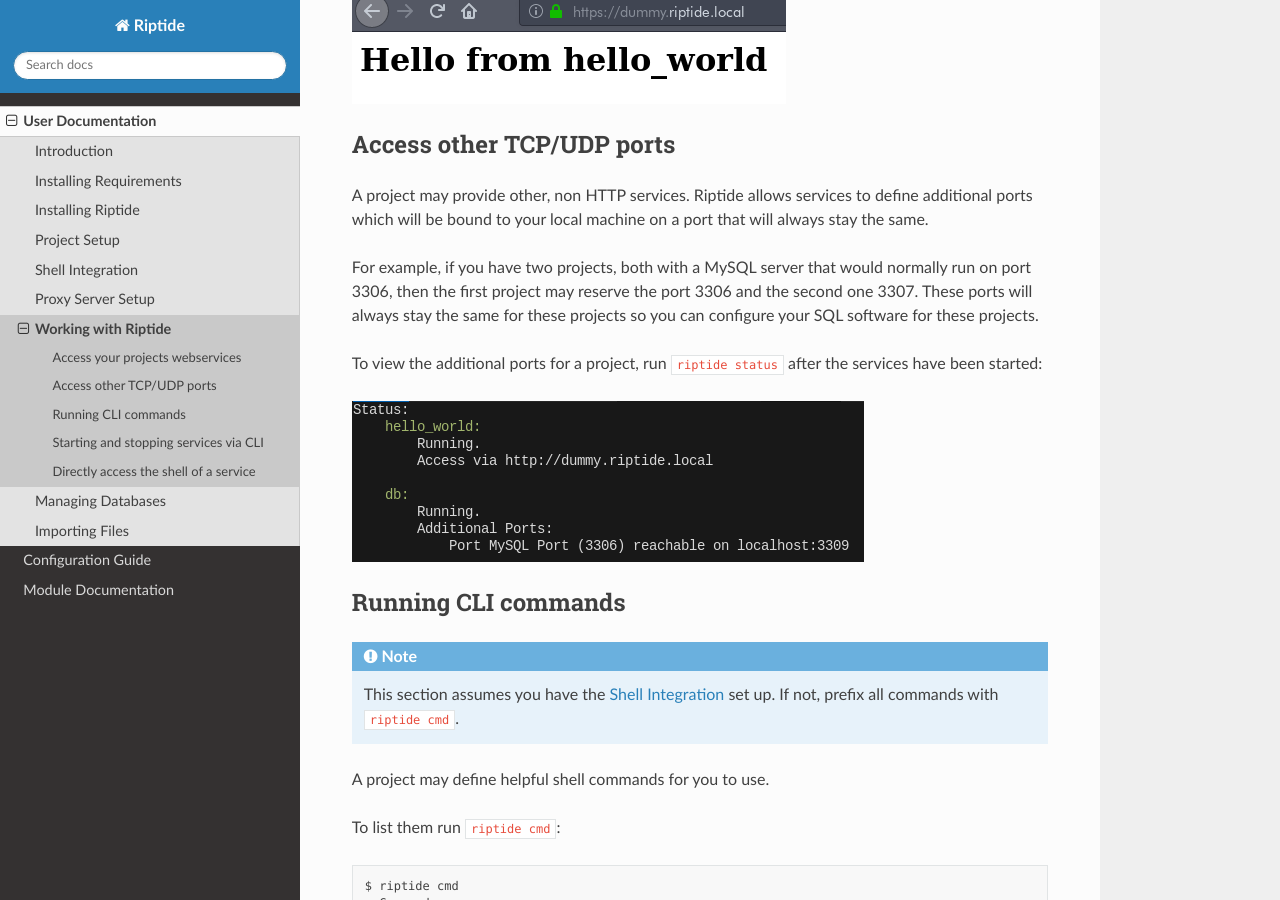
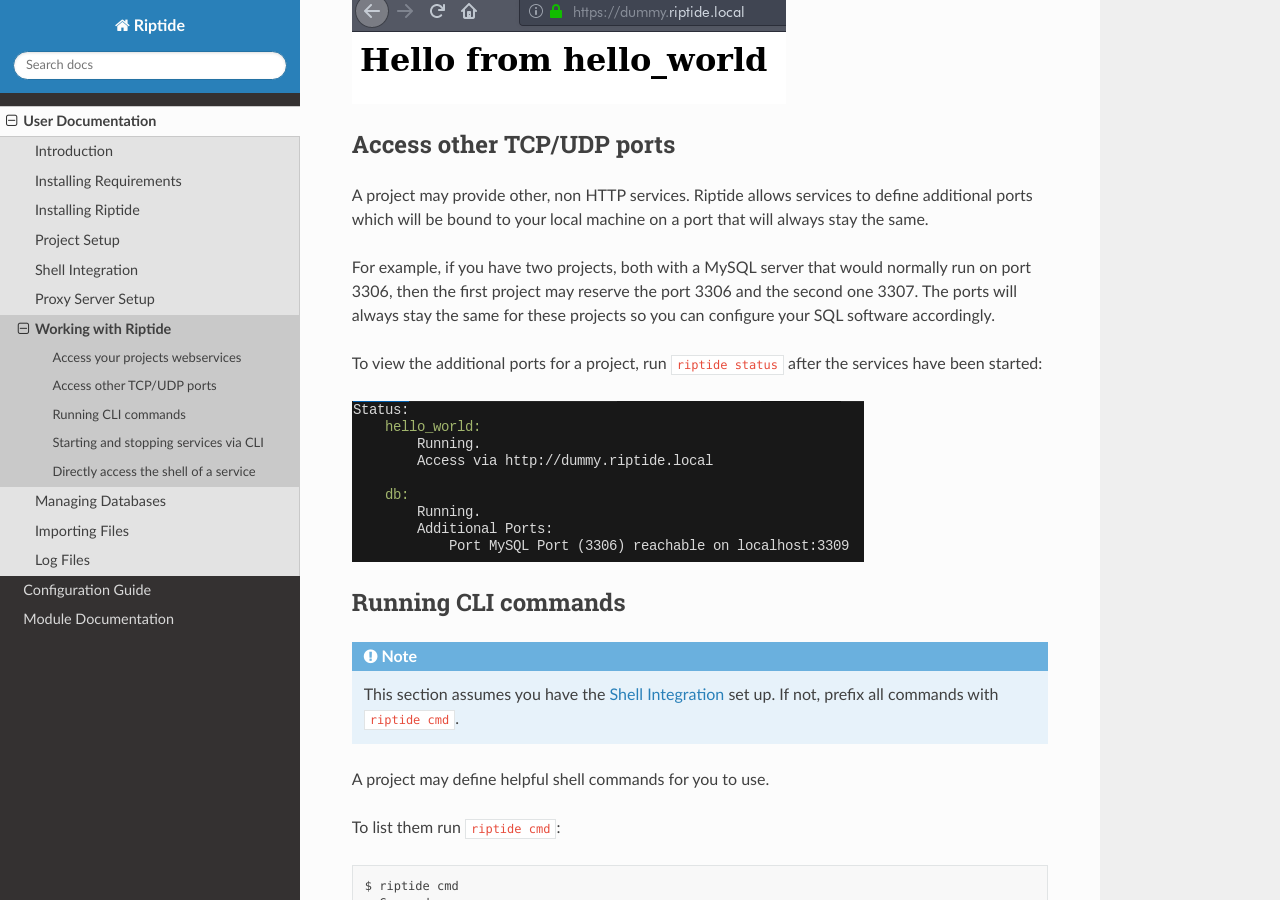
Before and after one commit to theCapypara/riptide-docs, a Sphinx documentation site: the page built from source/user_docs/7_working_with_riptide.rst, in a window 1280 px wide and 900 px high, scrolled down 1902 px. Built offline with Sphinx 7.4.7 and the Read the Docs theme 2.0.0, drawn with Linux system fonts in a browser that asks for light colours; formulas are drawn with MathJax 3; pages that are not in the unit, such as notebooks, are missing from menus; some of the changed text lies outside the part shown.

Commit message:
Log files documentation and typo cleanup

```diff
--- a/source/user_docs.rst
+++ b/source/user_docs.rst
@@ -12,3 +12,4 @@
    user_docs/7_working_with_riptide.rst
    user_docs/db.rst
    user_docs/import.rst
+   user_docs/log_files.rst
--- a/source/user_docs/1_introduction.rst
+++ b/source/user_docs/1_introduction.rst
@@ -10,7 +10,7 @@
 as if you were running it natively, without the need to install any other requirements
 the project may have.
 
-Riptide has to following mayor features:
+Riptide has to following major features:
 
 * Environments can be defined in re-usable YAML files. The components of these files
   can be shared across multiple projects using Git repositories.
--- a/source/user_docs/5_shell.rst
+++ b/source/user_docs/5_shell.rst
@@ -65,7 +65,7 @@
 
   eval "$(_RIPTIDE_COMPLETE=source_zsh <full_path_to_riptide>)"
 
-Replace ``full_path_to_riptide`` with the full path to the ``riptide`` command.
+Replace ``<full_path_to_riptide>`` with the full path to the ``riptide`` command.
 On Mac and Linux you can get this path by executing ``which riptide``.
 
 You need to re-open your terminals or source the rc-file inside them
--- a/source/user_docs/7_working_with_riptide.rst
+++ b/source/user_docs/7_working_with_riptide.rst
@@ -40,8 +40,8 @@
 
 For example, if you have two projects, both with a MySQL server that would normally run
 on port 3306, then the first project may reserve the port 3306 and the second one 3307.
-These ports will always stay the same for these projects so you can configure your
-SQL software for these projects.
+The ports will always stay the same for these projects so you can configure your
+SQL software accordingly.
 
 To view the additional ports for a project, run ``riptide status`` after the services
 have been started:
```
Also changed, not shown: other parts of source/user_docs/7_working_with_riptide.rst (+2 -2 lines), source/user_docs/6_proxy.rst (+5 -5 lines), source/user_docs/log_files.rst (added, +12 -0 lines).
